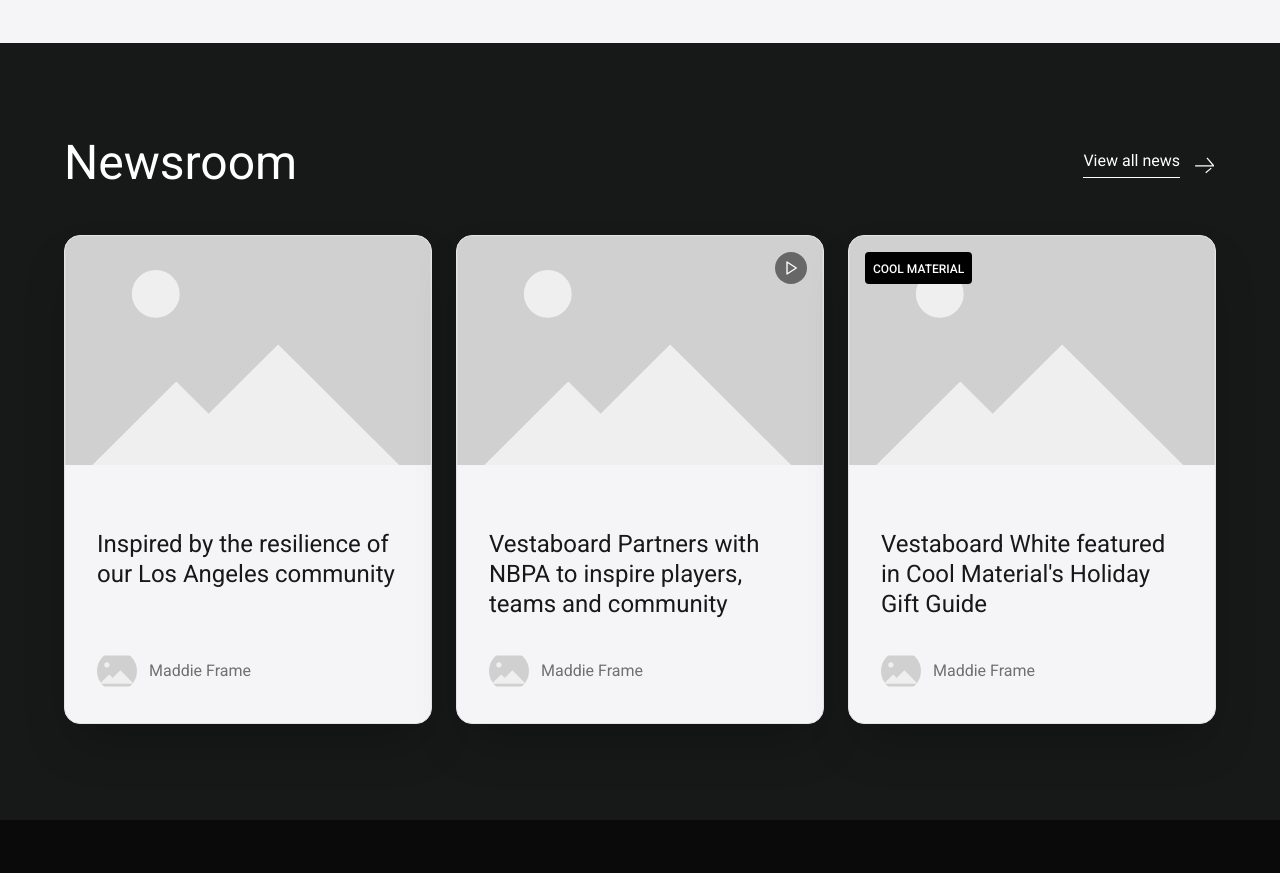
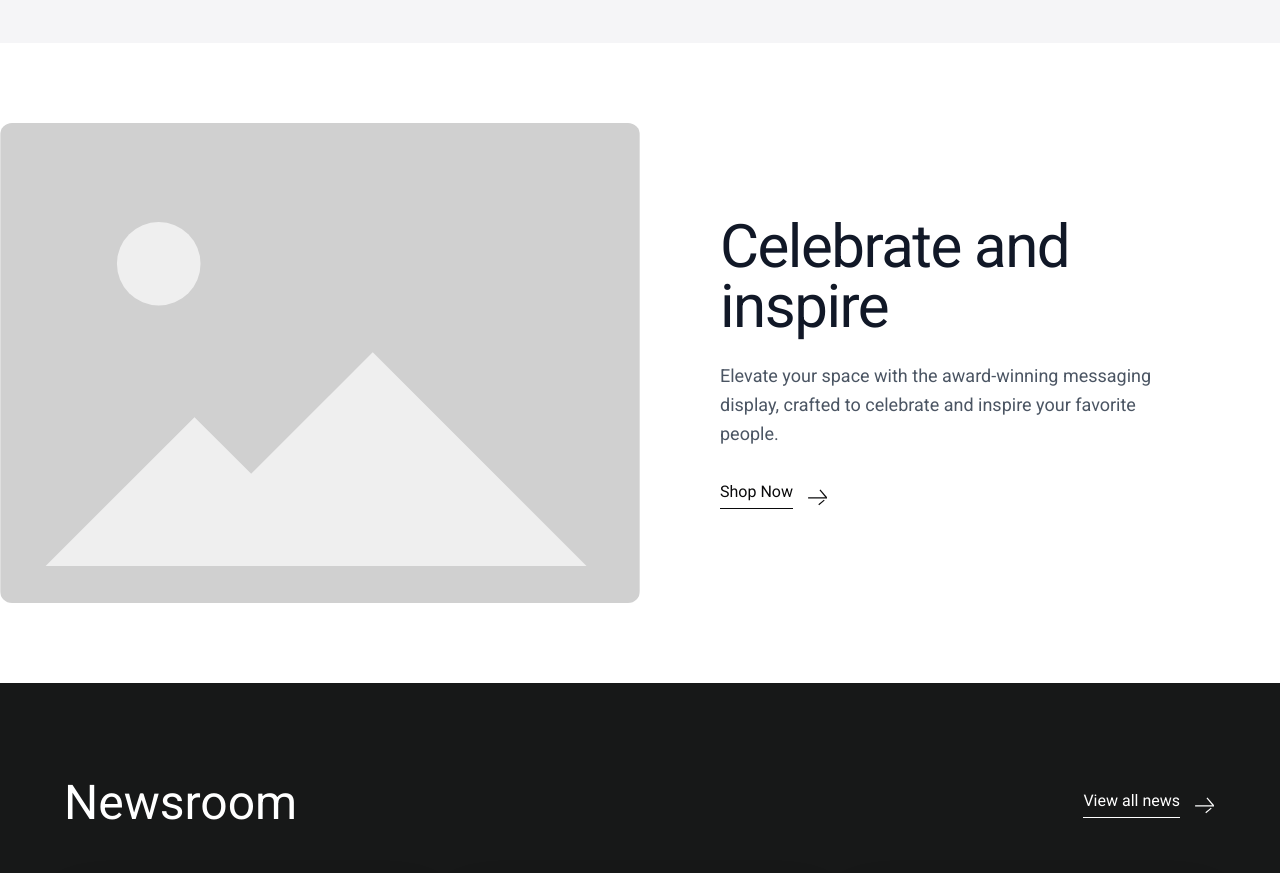
Before and after one commit to checkiamsiam/vestaboard-replication, a Next.js app: page / in a window 1280 px wide. Shown: the part 900-1773 px from the top of the page. Built offline with nearby package versions, Linux system fonts and the light colour scheme.

Commit message:
feat: add CelebrateSection and animation components; update InfiniteMarquee usage

```diff
--- /dev/null
+++ b/src/app/(main)/_components/celebrate-section.tsx
@@ -0,0 +1,56 @@
+import FadeIn from "@/components/animation/fade-in";
+import { NextMoveLink } from "@/components/ui/next-move-link";
+import Image from "next/image";
+
+export function CelebrateSection() {
+  return (
+    <div className="lg:relative  max-lg:mb-10 lg:min-h-[60vh] lg:my-20 max-lg:mt-10">
+      <div className="container mx-auto px-4">
+        <div className="flex flex-col lg:flex-row-reverse max-lg:gap-10">
+          <div className="w-full lg:w-1/2 lg:absolute lg:left-0 lg:top-0 lg:bottom-0 ">
+            <div className="h-full">
+              <Image
+                src="/placeholder.svg"
+                alt="Vestaboard displaying an inspirational message in a modern living room"
+                className="rounded-xl overflow-hidden lg:hidden"
+                width={800}
+                height={800}
+              />
+              <Image
+                src="/placeholder.svg"
+                alt="Vestaboard displaying an inspirational message in a modern living room"
+                fill
+                className="object-cover rounded-xl overflow-hidden max-lg:hidden"
+                priority
+              />
+            </div>
+          </div>
+
+          <div className="w-full lg:min-h-[60vh] lg:w-1/2 flex items-center lg:pl-20">
+            {/* Left side content, constrained by container */}
+            <div className="flex justify-center items-center gap-10">
+              <FadeIn>
+                <div className="max-w-md">
+                  <h2 className="mb-6 text-4xl font-normal leading-tight tracking-tight text-gray-900 lg:text-6xl">
+                    Celebrate and inspire
+                  </h2>
+                  <p className="mb-8 text-lg leading-relaxed text-gray-600">
+                    Elevate your space with the award-winning messaging display,
+                    crafted to celebrate and inspire your favorite people.
+                  </p>
+                  <NextMoveLink
+                    href="#"
+                    className="text-background"
+                    textClassName="border-background"
+                  >
+                    Shop Now
+                  </NextMoveLink>
+                </div>
+              </FadeIn>
+            </div>
+          </div>
+        </div>
+      </div>
+    </div>
+  );
+}
--- a/src/app/(main)/_components/marquee-section.tsx
+++ b/src/app/(main)/_components/marquee-section.tsx
@@ -74,7 +74,7 @@
       )}
     >
       <div>
-        <div className="flex items-center gap-8 w-1/2">
+        <div className="flex items-center gap-8 lg:w-1/2">
           <span className="text-sm text-grey-darker whitespace-nowrap">
             As seen in
           </span>
--- a/src/app/(main)/page.tsx
+++ b/src/app/(main)/page.tsx
@@ -1,3 +1,4 @@
+import { CelebrateSection } from "./_components/celebrate-section";
 import { HeroBanner } from "./_components/hero-section";
 import { InfiniteMarquee } from "./_components/marquee-section";
 import { NewsroomSection } from "./_components/newsroom-section";
@@ -6,7 +7,8 @@
   return (
     <main>
       <HeroBanner />
-      <InfiniteMarquee/>
+      <InfiniteMarquee />
+      <CelebrateSection />
       <NewsroomSection />
     </main>
   );
--- /dev/null
+++ b/src/components/animation/fade-in.tsx
@@ -0,0 +1,49 @@
+"use client";
+
+import { FC, ReactNode, useRef } from "react";
+import { motion, MotionProps, useInView } from "framer-motion";
+
+type FadeInProps = {
+  children: ReactNode;
+  className?: string;
+  motionProps?: MotionProps;
+  delay?: number;
+  direction?: "up" | "down" | "left" | "right";
+  distance?: number;
+};
+
+const getInitialFadeIn = (direction: "up" | "down" | "left" | "right", distance: number) => {
+  switch (direction) {
+    case "up":
+      return { y: distance };
+    case "down":
+      return { y: -distance };
+    case "left":
+      return { x: distance };
+    case "right":
+      return { x: -distance };
+    default:
+      return { x: 0, y: 0 };
+  }
+};
+
+const FadeIn: FC<FadeInProps> = ({ children, className, delay = 0, direction = "up", distance = 100, motionProps }) => {
+  const ref = useRef(null);
+  const isInView = useInView(ref, { once: true });
+  const { x, y } = getInitialFadeIn(direction, distance);
+
+  return (
+    <motion.div
+      ref={ref}
+      initial={{ opacity: 0, x, y }}
+      animate={{ opacity: isInView ? 1 : 0, x: isInView ? 0 : x, y: isInView ? 0 : y }}
+      transition={{ duration: 0.5, ease: "easeIn", delay }}
+      className={className}
+      {...motionProps}
+    >
+      {children}
+    </motion.div>
+  );
+};
+
+export default FadeIn;
--- /dev/null
+++ b/src/components/animation/zoom-in.tsx
@@ -0,0 +1,31 @@
+"use client";
+
+import { FC, ReactNode, useRef } from "react";
+import { motion, MotionProps, useInView } from "framer-motion";
+
+type ZoomInProps = {
+  children: ReactNode;
+  className?: string;
+  motionProps?: MotionProps;
+  delay?: number;
+};
+
+const ZoomIn: FC<ZoomInProps> = ({ children, className, delay = 0, motionProps }) => {
+  const ref = useRef(null);
+  const isInView = useInView(ref, { once: true });
+
+  return (
+    <motion.div
+      ref={ref}
+      initial={{ opacity: 0, scale: 0.5 }}
+      animate={{ opacity: isInView ? 1 : 0, scale: isInView ? 1 : 0.5 }}
+      transition={{ duration: 0.5, ease: "easeIn", delay }}
+      className={className}
+      {...motionProps}
+    >
+      {children}
+    </motion.div>
+  );
+};
+
+export default ZoomIn;
--- /dev/null
+++ b/src/components/animation/zoom-out.tsx
@@ -0,0 +1,31 @@
+"use client";
+
+import { FC, ReactNode, useRef } from "react";
+import { motion, MotionProps, useInView } from "framer-motion";
+
+type ZoomOutProps = {
+  children: ReactNode;
+  className?: string;
+  motionProps?: MotionProps;
+  delay?: number;
+};
+
+const ZoomOut: FC<ZoomOutProps> = ({ children, className, delay = 0, motionProps }) => {
+  const ref = useRef(null);
+  const isInView = useInView(ref, { once: true });
+
+  return (
+    <motion.div
+      ref={ref}
+      initial={{ opacity: 1, scale: 1 }}
+      animate={{ opacity: isInView ? 0 : 1, scale: isInView ? 0.5 : 1 }}
+      transition={{ duration: 0.5, ease: "easeIn", delay }}
+      className={className}
+      {...motionProps}
+    >
+      {children}
+    </motion.div>
+  );
+};
+
+export default ZoomOut;
--- a/src/components/ui/next-move-link.tsx
+++ b/src/components/ui/next-move-link.tsx
@@ -7,11 +7,13 @@
 export function NextMoveLink({
   className,
   children,
+  textClassName,
   href,
   ...rest
 }: {
   children: React.ReactNode;
   className?: ClassNameValue;
+  textClassName?: ClassNameValue;
   href: string;
 } & LinkHTMLAttributes<HTMLAnchorElement>) {
   return (
@@ -23,7 +25,9 @@
       )}
       {...rest}
     >
-      <span className="pb-1 border-b border-foreground">{children}</span>
+      <span className={cn("pb-1 border-b border-foreground", textClassName)}>
+        {children}
+      </span>
       <NextStepIcon
         className="transition-transform duration-300 ease-in-out group-hover:translate-x-1"
         size={24}
```
